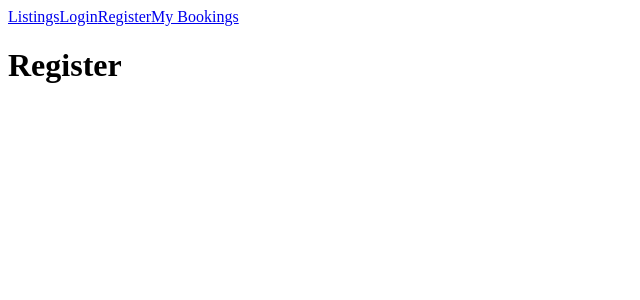
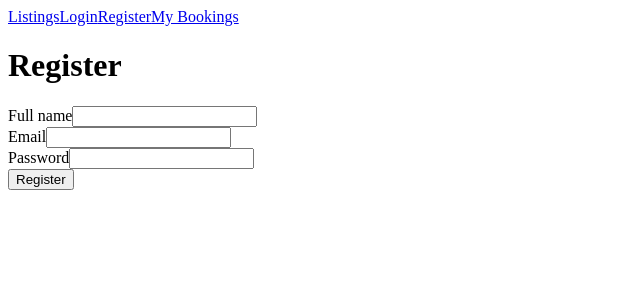
Before and after one commit to MaaziAli/gb-tourism-fyp, a React (Vite) app in the folder frontend/: page /register in a window 1280 px wide. Shown: the top 300 px of the page, without its empty margins (0-640 px from the left). Built offline with nearby package versions, Linux system fonts and the light colour scheme.

Commit message:
Frontend authentication implemented with login, registration, and JWT handling
- Implemented Login and Register forms
- Connected to FastAPI auth endpoints
- Stored JWT token in localStorage
- Added axios interceptor for Authorization header

```diff
--- a/frontend/src/api/axios.js
+++ b/frontend/src/api/axios.js
@@ -4,4 +4,12 @@ const api = axios.create({
   baseURL: 'http://127.0.0.1:8000',
 })
 
+api.interceptors.request.use((config) => {
+  const token = localStorage.getItem('token')
+  if (token) {
+    config.headers.Authorization = `Bearer ${token}`
+  }
+  return config
+})
+
 export default api
--- a/frontend/src/pages/Login.jsx
+++ b/frontend/src/pages/Login.jsx
@@ -1,7 +1,53 @@
+import { useState } from 'react'
+import { useNavigate } from 'react-router-dom'
+import api from '../api/axios'
+
 function Login() {
+  const navigate = useNavigate()
+  const [email, setEmail] = useState('')
+  const [password, setPassword] = useState('')
+  const [error, setError] = useState('')
+
+  async function handleSubmit(e) {
+    e.preventDefault()
+    setError('')
+    try {
+      const { data } = await api.post('/auth/login', { email, password })
+      localStorage.setItem('token', data.access_token)
+      navigate('/')
+    } catch (err) {
+      const msg = err.response?.data?.detail ?? err.message ?? 'Login failed'
+      setError(Array.isArray(msg) ? msg.map((m) => m.msg ?? JSON.stringify(m)).join(', ') : String(msg))
+    }
+  }
+
   return (
     <div>
       <h1>Login</h1>
+      <form onSubmit={handleSubmit}>
+        <div>
+          <label htmlFor="email">Email</label>
+          <input
+            id="email"
+            type="email"
+            value={email}
+            onChange={(e) => setEmail(e.target.value)}
+            required
+          />
+        </div>
+        <div>
+          <label htmlFor="password">Password</label>
+          <input
+            id="password"
+            type="password"
+            value={password}
+            onChange={(e) => setPassword(e.target.value)}
+            required
+          />
+        </div>
+        {error && <p style={{ color: 'red' }}>{error}</p>}
+        <button type="submit">Login</button>
+      </form>
     </div>
   )
 }
--- a/frontend/src/pages/Register.jsx
+++ b/frontend/src/pages/Register.jsx
@@ -1,7 +1,63 @@
+import { useState } from 'react'
+import { useNavigate } from 'react-router-dom'
+import api from '../api/axios'
+
 function Register() {
+  const navigate = useNavigate()
+  const [full_name, setFullName] = useState('')
+  const [email, setEmail] = useState('')
+  const [password, setPassword] = useState('')
+  const [error, setError] = useState('')
+
+  async function handleSubmit(e) {
+    e.preventDefault()
+    setError('')
+    try {
+      await api.post('/auth/register', { full_name, email, password })
+      navigate('/login')
+    } catch (err) {
+      const msg = err.response?.data?.detail ?? err.message ?? 'Registration failed'
+      setError(Array.isArray(msg) ? msg.map((m) => m.msg ?? JSON.stringify(m)).join(', ') : String(msg))
+    }
+  }
+
   return (
     <div>
       <h1>Register</h1>
+      <form onSubmit={handleSubmit}>
+        <div>
+          <label htmlFor="full_name">Full name</label>
+          <input
+            id="full_name"
+            type="text"
+            value={full_name}
+            onChange={(e) => setFullName(e.target.value)}
+            required
+          />
+        </div>
+        <div>
+          <label htmlFor="email">Email</label>
+          <input
+            id="email"
+            type="email"
+            value={email}
+            onChange={(e) => setEmail(e.target.value)}
+            required
+          />
+        </div>
+        <div>
+          <label htmlFor="password">Password</label>
+          <input
+            id="password"
+            type="password"
+            value={password}
+            onChange={(e) => setPassword(e.target.value)}
+            required
+          />
+        </div>
+        {error && <p style={{ color: 'red' }}>{error}</p>}
+        <button type="submit">Register</button>
+      </form>
     </div>
   )
 }
```
